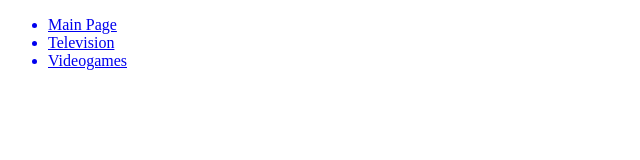
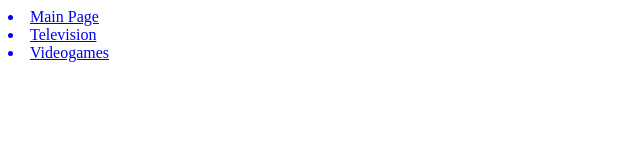
Before and after one commit to jlaude2504/Project-1, a plain HTML site: page Videogames.html in a window 1280 px wide. Shown: the whole page, without its empty margins (0-640 px from the left). Drawn offline with Linux system fonts and the light colour scheme.

Commit message:
removed list tag

```diff
--- a/Videogames.html
+++ b/Videogames.html
@@ -9,11 +9,9 @@
 
 	<body>
 		<div>
-			<ul>
-				<a href="index.html"><li>Main Page</li><a>
-				<a href="television.html"><li>Television</li></a>
-				<a href="videogames.html"><li>Videogames</li></a>
-			</ul>
+			<a href="index.html"><li>Main Page</li><a>
+			<a href="television.html"><li>Television</li></a>
+			<a href="videogames.html"><li>Videogames</li></a>
 		</div>
 
 	</body>
```
Also changed, not shown: index.html (+3 -5 lines), television.html (+3 -5 lines).
